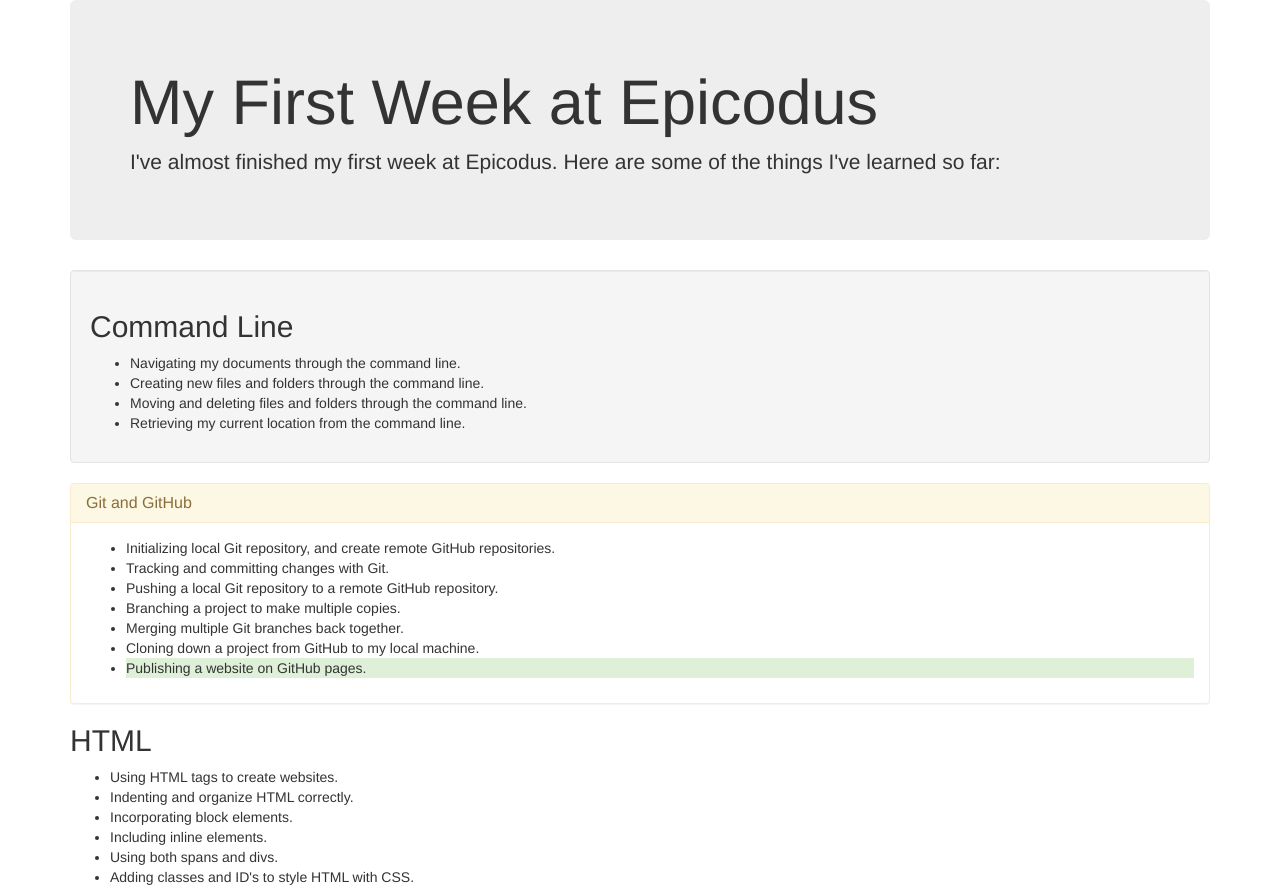
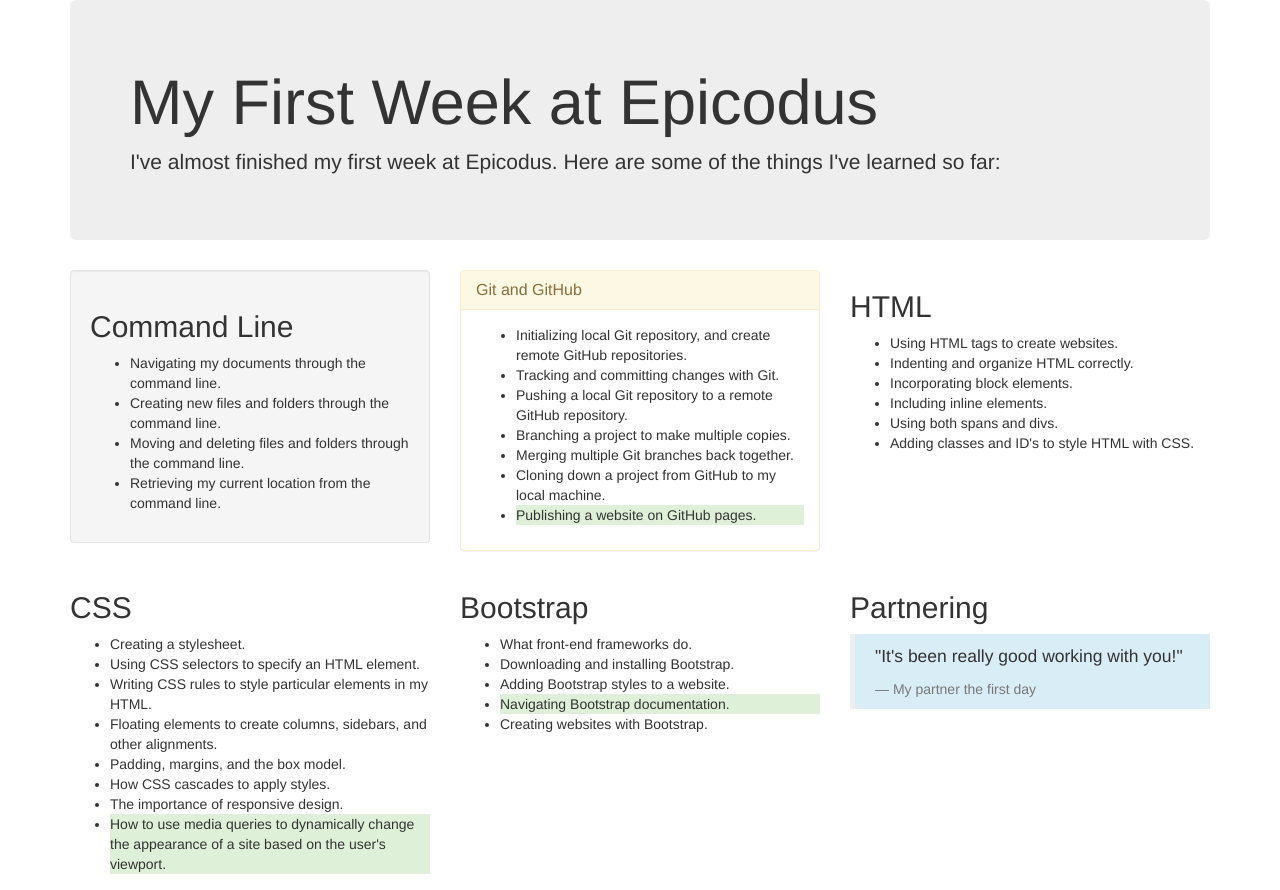
Before and after one commit to BrookeZK/week-in-review, a plain HTML site: page index.html in a window 1280 px wide. Shown: the top 890 px of the page. Drawn offline with Linux system fonts and the light colour scheme.

Commit message:
add rows and columns to css file

```diff
--- a/index.html
+++ b/index.html
@@ -12,6 +12,8 @@
           I've almost finished my first week at Epicodus. Here are some of the things I've learned so far:
         </p>
       </div>
+      <div class="row">
+        <div class="col-md-4">
           <div class="well">
             <h2>Command Line</h2>
             <ul>
@@ -21,6 +23,8 @@
               <li>Retrieving my current location from the command line.</li>
             </ul>
           </div>
+        </div>
+        <div class="col-md-4">
           <div class="panel panel-warning">
             <div class="panel-heading">
               <h2 class="panel-title">Git and GitHub</h2>
@@ -37,6 +41,8 @@
               </ul>
             </div>
           </div>
+        </div>
+        <div class="col-md-4">
           <h2>HTML</h2>
           <ul>
             <li>Using HTML tags to create websites.</li>
@@ -46,6 +52,10 @@
             <li>Using both spans and divs.</li>
             <li>Adding classes and ID's to style HTML with CSS.</li>
           </ul>
+        </div>
+      </div>
+      <div class="row">
+        <div class="col-md-4">
           <h2>CSS</h2>
           <ul>
             <li>Creating a stylesheet.</li>
@@ -57,19 +67,25 @@
             <li>The importance of responsive design.</li>
             <li class="bg-success">How to use media queries to dynamically change the appearance of a site based on the user's viewport.</li>
           </ul>
+        </div>
+        <div class="col-md-4">
           <h2>Bootstrap</h2>
           <ul>
             <li>What front-end frameworks do.</li>
             <li>Downloading and installing Bootstrap.</li>
-        <li class="bg-success">Adding Bootstrap styles to a website.</li>
-        <li>Navigating Bootstrap documentation.</li>
+            <li>Adding Bootstrap styles to a website.</li>
+            <li class="bg-success">Navigating Bootstrap documentation.</li>
             <li>Creating websites with Bootstrap.</li>
           </ul>
+        </div>
+        <div class="col-md-4">
           <h2>Partnering</h2>
           <blockquote class="bg-info">
             <p>"It's been really good working with you!"</p>
             <footer>My partner the first day</footer>
           </blockquote>
         </div>
+      </div>
+    </div>
   </body>
 </html>
```
Lines whose indentation alone changed are shown as unchanged.
